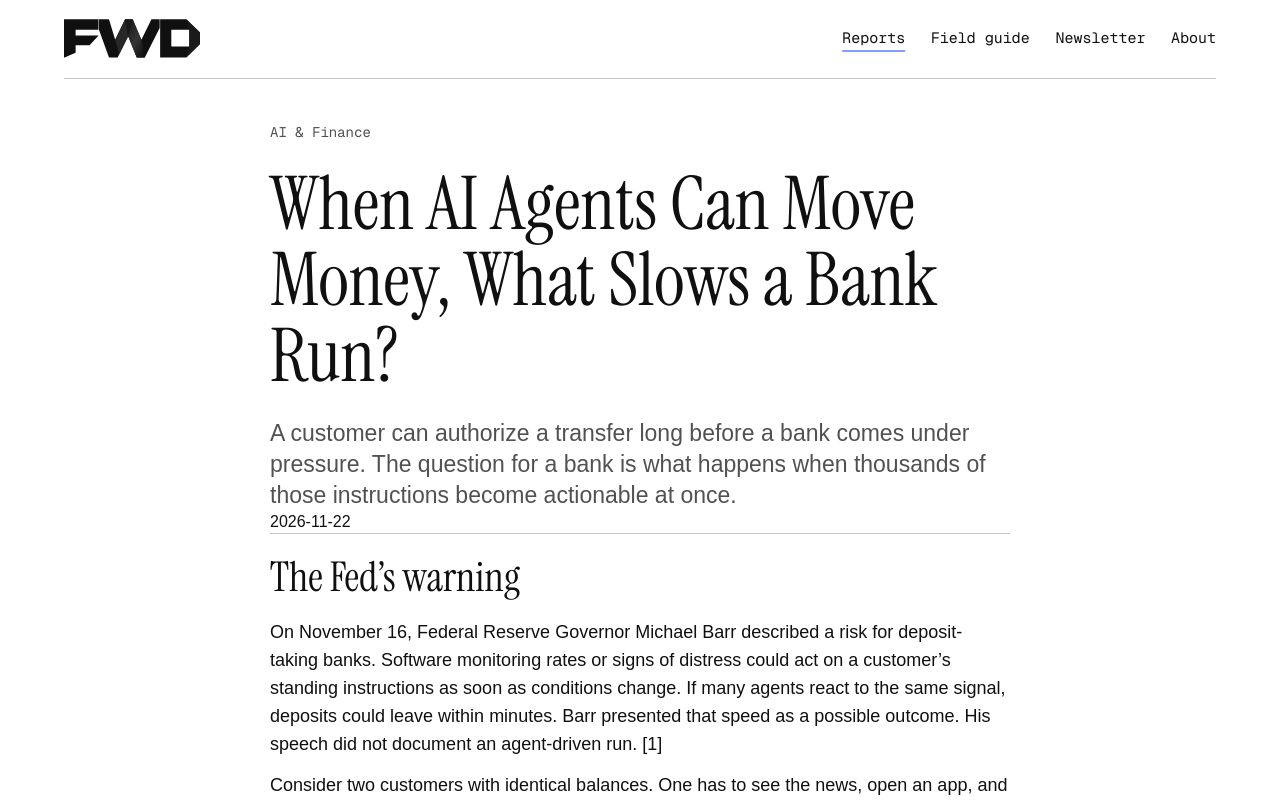
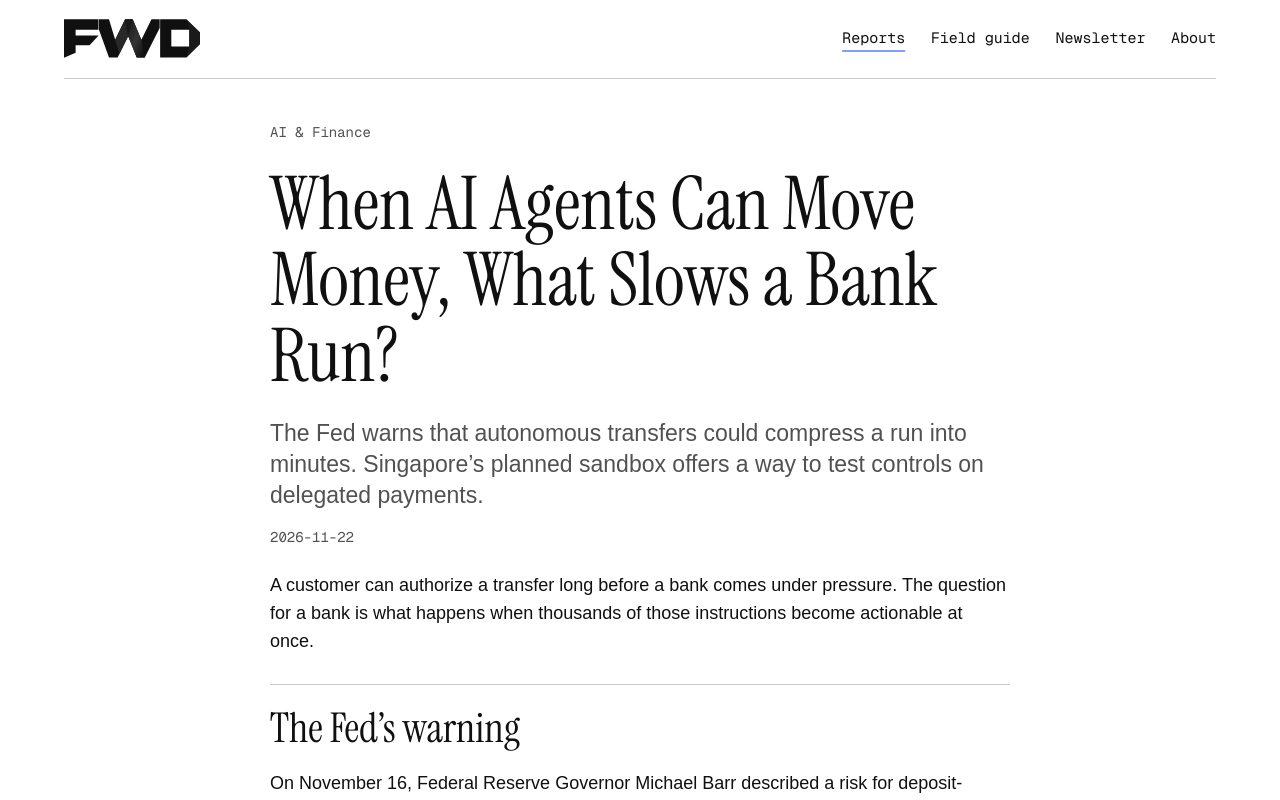
Before and after one commit to kaiseo/fwd-public, a Next.js app: page /fwd-public/reports/ai-agents-bank-run in a window 1280 px wide. Shown: the top 800 px of the page. Built offline with nearby package versions, Linux system fonts and the light colour scheme; a web font is replaced by a local one.

Commit message:
Restore report deck and preserve published opening

```diff
--- a/app/(publication)/publication.css
+++ b/app/(publication)/publication.css
@@ -160,3 +160,6 @@
   .publication header {height:auto; display:grid; gap:2px; padding:8px 0 0}
   .publication header nav {justify-content:space-between; gap:8px; font-size:14px}
 }
+
+.article article > time {display:block; margin-top:16px; color:var(--muted); font:14px/1.5 EditorialMono,monospace}
+.article .report-lead {font-size:18px; line-height:1.55; margin:24px 0 28px}
--- a/app/(publication)/reports/[slug]/page.tsx
+++ b/app/(publication)/reports/[slug]/page.tsx
@@ -25,8 +25,9 @@ export default async function ReportPage(props: Props) {
   const preview = report.status === "preview"
   return <main id="content" className="article"><article>
     <div className="category">{report.category}{preview && <span> / Preview</span>}</div>
-    <h1>{report.title}</h1><p className="subtitle">{report.lead ?? report.subtitle}</p>
+    <h1>{report.title}</h1><p className="subtitle">{report.subtitle}</p>
     {!preview && report.publishedAt && <time dateTime={report.publishedAt}>{report.publishedAt}</time>}
+    {!preview && report.lead && <p className="report-lead">{report.lead}</p>}
     {preview && <p className="notice">This report is in preview. The full text and sources will appear here after editorial review.</p>}
     {preview ? (
       <section className="preview-outline" aria-labelledby="outline-title">
```
Also changed, not shown: 212 other files (tests, documents, lock files or other folders).
